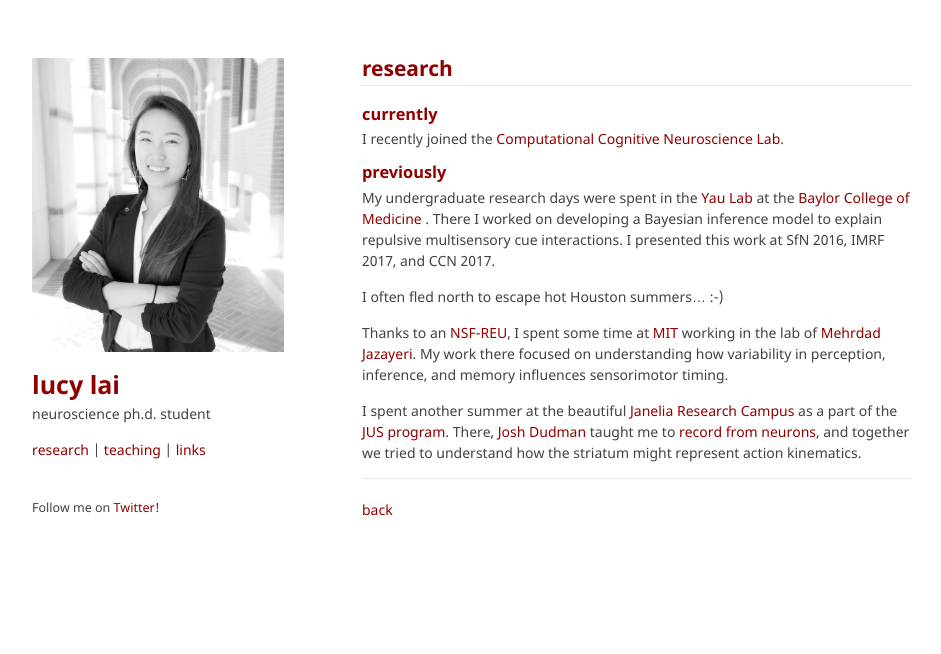
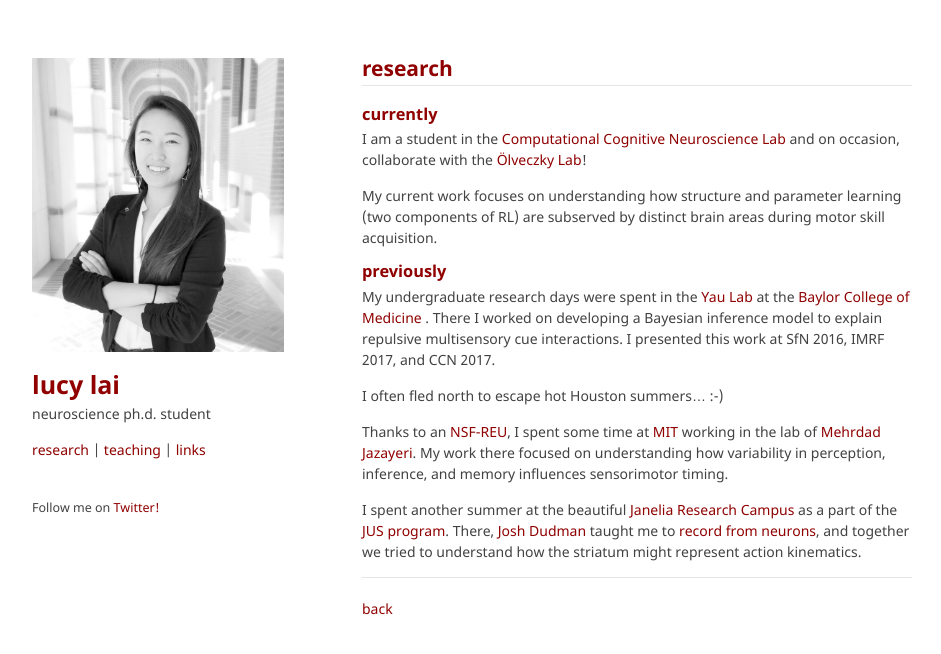
Before and after one commit to lucylai96/lucylai96.github.io, a Jekyll site: the page built from research.md, in a window 1280 px wide. Shown: the top 654 px of the page, without its empty margins (168-1109 px from the left). Built offline with Jekyll 4.4.1, drawn with Linux system fonts in a browser that asks for light colours; our own code applies the rules of GitHub Pages for plain Markdown files.

Commit message:
Update research.md

```diff
--- a/research.md
+++ b/research.md
@@ -3,7 +3,9 @@
 
 ***
 ### currently
-I recently joined the [Computational Cognitive Neuroscience Lab](http://gershmanlab.webfactional.com/index.html).
+I am a student in the [Computational Cognitive Neuroscience Lab](http://gershmanlab.webfactional.com/index.html) and on occasion, collaborate with the [Ölveczky Lab](https://olveczkylab.oeb.harvard.edu/)!
+
+My current work focuses on understanding how structure and parameter learning (two components of RL) are subserved by distinct brain areas during motor skill acquisition.
 
 ### previously
 My undergraduate research days were spent in the [Yau Lab](http://yaulab.com/) at the [Baylor College of Medicine](http://www.bcm.edu/) . There I worked on developing a Bayesian inference model to explain repulsive multisensory cue interactions. I presented this work at SfN 2016, IMRF 2017, and CCN 2017.
```
